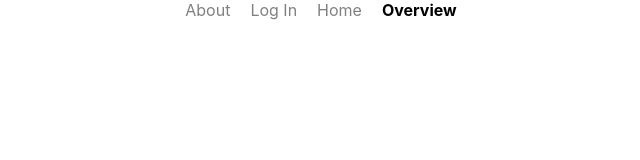
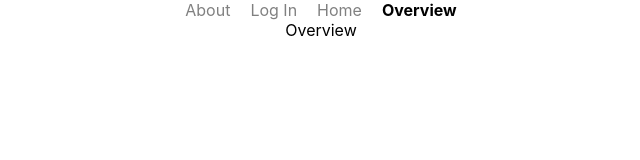
Before and after one commit to rmedge2/Budget-lingo_frontend, a React (Create React App) app: page /overview in a window 1280 px wide. Shown: the top 160 px of the page, without its empty margins (319-959 px from the left). Built offline with nearby package versions, Linux system fonts and the light colour scheme.

Commit message:
converted date

```diff
--- a/src/App.js
+++ b/src/App.js
@@ -8,6 +8,7 @@ import SplashScreen from './Components/SplashScreen';
 import BalanceData from './Components/BalanceData'
 
 import { createContext, useContext, useEffect, useState } from 'react';
+import Overview from './Components/Overview';
 
 
 function App() {
@@ -22,7 +23,8 @@ function App() {
           <Route path='/' element={<MainPage />} />
           <Route path='/mainpage' element={<MainPage />} />
           <Route path='/login' element={<LoginPage />} />
-          <Route path='/splashscreen' element={<SplashScreen/>} />
+          <Route path='/splashscreen' element={<SplashScreen />} />
+          <Route path='/overview' element={<Overview/>}/>
         </Routes>
       </BalanceData.Provider>
     </div>
--- a/src/components/MainPage.js
+++ b/src/components/MainPage.js
@@ -25,6 +25,13 @@ const MainPage = () => {
         clearData()
     }
 
+    const convertDate = date => {
+        if (!date)
+            return ''
+        const newDate = Date(date)
+        const dateLine=[...newDate.split(' ')].splice(1,3)
+        return dateLine.join(' ')
+    }
 
     return (
         <div>
@@ -34,7 +41,7 @@ const MainPage = () => {
             <button onClick={()=>handleClick()}>Submit</button>
             <div id="log-area">
                 {logData.map(log => (
-                    <p key={log.name}>{log.name} {log.amount} {log.time}</p>
+                    <p key={log.name}>{log.name} {log.amount} {convertDate(log.time)}</p>
                 ))}
             </div>
         </div>
--- /dev/null
+++ b/src/components/Overview.js
@@ -0,0 +1,9 @@
+const Overview = () => {
+
+    return (
+        <div>
+            Overview
+        </div>
+    )
+}
+export default Overview
```
